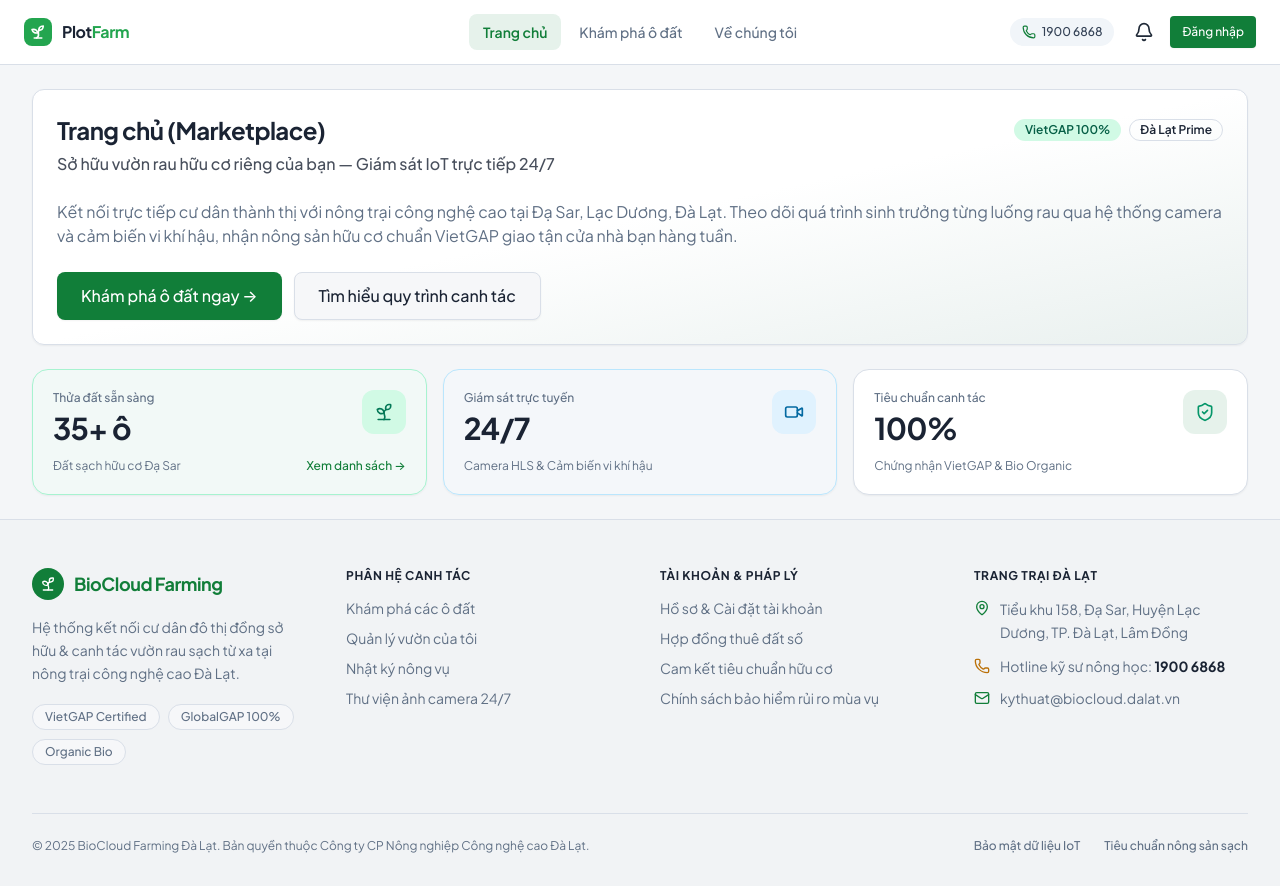
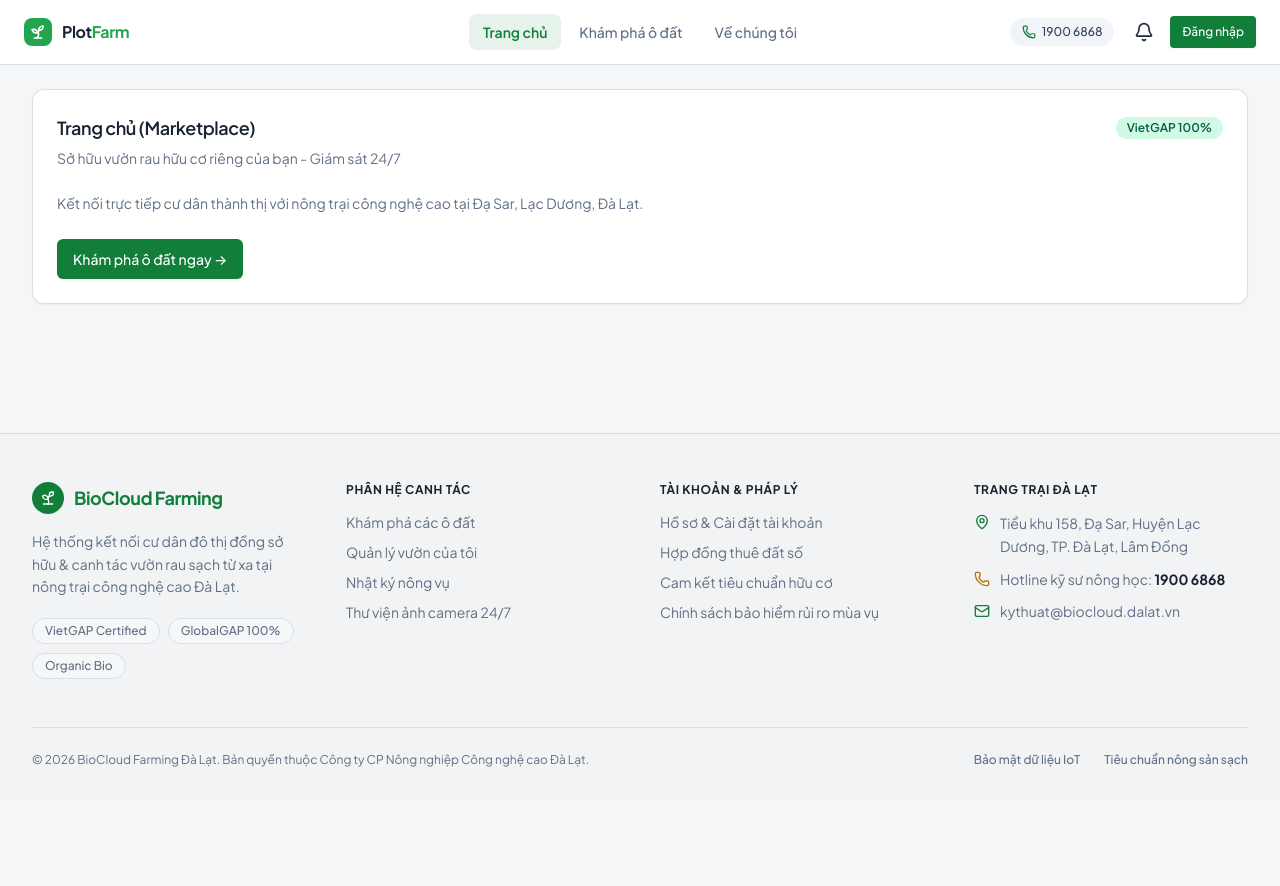
Before and after one commit to amazing-intern-fall-2026/PlotFarm-DEV-Team7, a React (Vite) app in the folder apps/client/: page / in a window 1280 px wide. After the commit the page ends 800 px from the top, so only its background shows below. Built offline with nearby package versions, Linux system fonts and the light colour scheme.

Commit message:
fix(footer,homepage): update copyright year to 2026 and remove metrics block from homepage

```diff
--- a/apps/client/src/pages/customer/HomePage.tsx
+++ b/apps/client/src/pages/customer/HomePage.tsx
@@ -1,5 +1,4 @@
 import { useNavigate } from "react-router-dom";
-import { Sprout, Video, ShieldCheck } from "lucide-react";
 import {
   Card,
   CardHeader,
@@ -11,7 +10,6 @@
   Badge,
   Box,
   Text,
-  Metric,
 } from "@/shared/ui";
 
 export function HomePage() {
@@ -19,77 +17,29 @@
 
   return (
     <Box className="w-full space-y-6">
-      {/* Banner chính trải rộng toàn bộ chiều ngang Container */}
-      <Card className="w-full overflow-hidden border-border bg-gradient-to-br from-card via-card to-primary/5">
+      <Card className="w-full">
         <CardHeader>
-          <Box className="flex flex-wrap items-center justify-between gap-3">
-            <Box className="flex items-center gap-2.5">
-              <CardTitle className="text-xl sm:text-2xl font-bold">
-                Trang chủ (Marketplace)
-              </CardTitle>
-            </Box>
-            <Box className="flex items-center gap-2">
-              <Badge variant="success">VietGAP 100%</Badge>
-              <Badge variant="outline">Đà Lạt Prime</Badge>
-            </Box>
+          <Box className="flex items-center justify-between">
+            <CardTitle>Trang chủ (Marketplace)</CardTitle>
+            <Badge variant="success">VietGAP 100%</Badge>
           </Box>
-          <CardDescription className="text-sm sm:text-base font-medium text-foreground/80">
-            Sở hữu vườn rau hữu cơ riêng của bạn — Giám sát IoT trực tiếp 24/7
+          <CardDescription>
+            Sở hữu vườn rau hữu cơ riêng của bạn - Giám sát 24/7
           </CardDescription>
         </CardHeader>
 
-        <CardContent className="space-y-4">
-          <Text
-            variant="muted"
-            className="text-sm sm:text-base leading-relaxed"
-          >
-            Kết nối trực tiếp cư dân thành thị với nông trại công nghệ cao tại
-            Đạ Sar, Lạc Dương, Đà Lạt. Theo dõi quá trình sinh trưởng từng luống
-            rau qua hệ thống camera và cảm biến vi khí hậu, nhận nông sản hữu cơ
-            chuẩn VietGAP giao tận cửa nhà bạn hàng tuần.
+        <CardContent>
+          <Text variant="muted" className="text-sm leading-relaxed">
+            Kết nối trực tiếp cư dân thành thị với nông trại công nghệ cao tại Đạ Sar, Lạc Dương, Đà Lạt.
           </Text>
         </CardContent>
 
-        <CardFooter className="flex flex-wrap items-center gap-3">
-          <Button size="lg" onClick={() => navigate("/plots")}>
+        <CardFooter>
+          <Button onClick={() => navigate("/plots")}>
             Khám phá ô đất ngay →
-          </Button>
-          <Button
-            variant="outline"
-            size="lg"
-            onClick={() => navigate("/about")}
-          >
-            Tìm hiểu quy trình canh tác
           </Button>
         </CardFooter>
       </Card>
-
-      {/* 3 Metric Cards cân bằng layout chiều ngang sang lề phải */}
-      <Box className="grid grid-cols-1 gap-4 sm:grid-cols-2 lg:grid-cols-3">
-        <Metric
-          title="Thửa đất sẵn sàng"
-          value="35+ ô"
-          subtitle="Đất sạch hữu cơ Đạ Sar"
-          variant="success"
-          icon={<Sprout className="h-5 w-5" />}
-          actionText="Xem danh sách"
-          onActionClick={() => navigate("/plots")}
-        />
-        <Metric
-          title="Giám sát trực tuyến"
-          value="24/7"
-          subtitle="Camera HLS & Cảm biến vi khí hậu"
-          variant="info"
-          icon={<Video className="h-5 w-5" />}
-        />
-        <Metric
-          title="Tiêu chuẩn canh tác"
-          value="100%"
-          subtitle="Chứng nhận VietGAP & Bio Organic"
-          variant="default"
-          icon={<ShieldCheck className="h-5 w-5 text-emerald-600" />}
-        />
-      </Box>
     </Box>
   );
 }
--- a/apps/client/src/shared/lib/hooks/useDebouncedCallback.ts
+++ b/apps/client/src/shared/lib/hooks/useDebouncedCallback.ts
@@ -4,10 +4,9 @@
  * Hook trả về một hàm được debounce với delayMs (mặc định 400ms).
  * Tự động dọn dẹp timeout khi component unmount.
  */
-// eslint-disable-next-line @typescript-eslint/no-explicit-any
 export function useDebouncedCallback<T extends (...args: any[]) => any>(
   callback: T,
-  delayMs: number = 400
+  delayMs: number = 400,
 ): (...args: Parameters<T>) => void {
   const callbackRef = useRef(callback);
   const timerRef = useRef<ReturnType<typeof setTimeout> | null>(null);
@@ -33,6 +32,6 @@
         callbackRef.current(...args);
       }, delayMs);
     },
-    [delayMs]
+    [delayMs],
   );
 }
--- a/apps/client/src/shared/lib/i18n/locales/en.json
+++ b/apps/client/src/shared/lib/i18n/locales/en.json
@@ -165,7 +165,7 @@
     "link_crop_insurance": "Harvest Risk Insurance",
     "address_dalat": "Subzone 158, Da Sar, Lac Duong, Da Lat, Lam Dong",
     "hotline_label": "Agronomist Hotline:",
-    "copyright": "© 2025 BioCloud Farming Da Lat. High-Tech Agriculture JSC. All rights reserved.",
+    "copyright": "© 2026 BioCloud Farming Da Lat. High-Tech Agriculture JSC. All rights reserved.",
     "privacy_iot": "IoT Data Privacy",
     "clean_agri_standards": "Clean Agriculture Standards"
   },
--- a/apps/client/src/shared/lib/i18n/locales/vi.json
+++ b/apps/client/src/shared/lib/i18n/locales/vi.json
@@ -165,7 +165,7 @@
     "link_crop_insurance": "Chính sách bảo hiểm rủi ro mùa vụ",
     "address_dalat": "Tiểu khu 158, Đạ Sar, Huyện Lạc Dương, TP. Đà Lạt, Lâm Đồng",
     "hotline_label": "Hotline kỹ sư nông học:",
-    "copyright": "© 2025 BioCloud Farming Đà Lạt. Bản quyền thuộc Công ty CP Nông nghiệp Công nghệ cao Đà Lạt.",
+    "copyright": "© 2026 BioCloud Farming Đà Lạt. Bản quyền thuộc Công ty CP Nông nghiệp Công nghệ cao Đà Lạt.",
     "privacy_iot": "Bảo mật dữ liệu IoT",
     "clean_agri_standards": "Tiêu chuẩn nông sản sạch"
   },
--- a/apps/client/src/shared/ui/Footer/Footer.tsx
+++ b/apps/client/src/shared/ui/Footer/Footer.tsx
@@ -21,7 +21,7 @@
  * 3. Cột "Phân Hệ Canh Tác"
  * 4. Cột "Tài Khoản & Pháp Lý"
  * 5. Cột "Trang Trại Đà Lạt" (Địa chỉ, Hotline kỹ sư nông học, Email kỹ thuật)
- * 6. Bottom bar: Bản quyền © 2025 BioCloud Farming & liên kết Bảo mật dữ liệu IoT, Tiêu chuẩn nông sản sạch
+ * 6. Bottom bar: Bản quyền © 2026 BioCloud Farming & liên kết Bảo mật dữ liệu IoT, Tiêu chuẩn nông sản sạch
  * 7. Tích hợp Skeleton Loading State có tính tái sử dụng cao thông qua component State
  * 8. Chuẩn hóa i18n toàn diện qua useT(), loại bỏ hoàn toàn việc fix cứng text
  * 9. Bọc trong component Container chuẩn hóa bố cục
```
